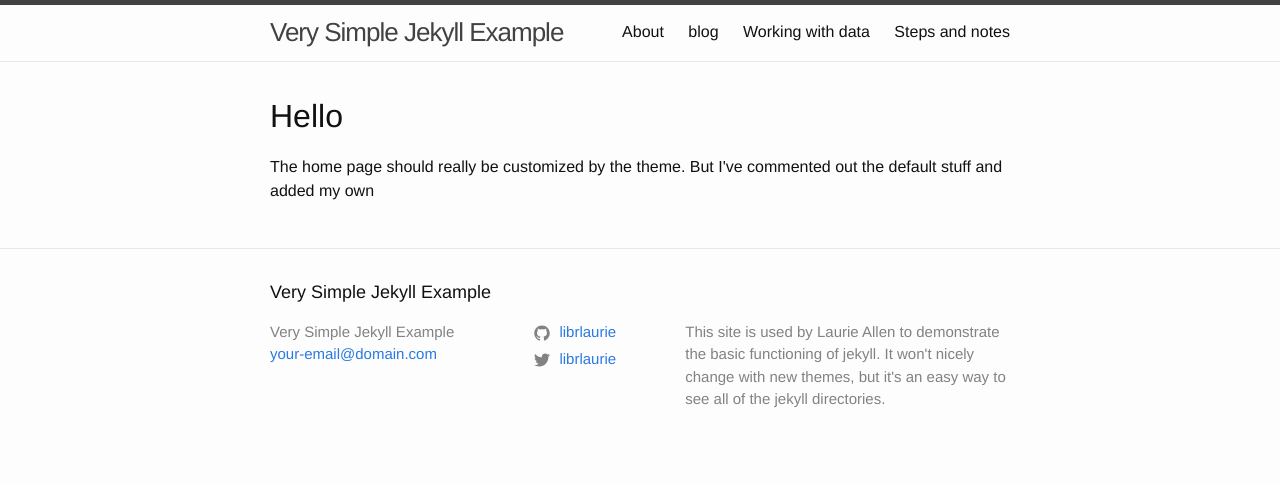
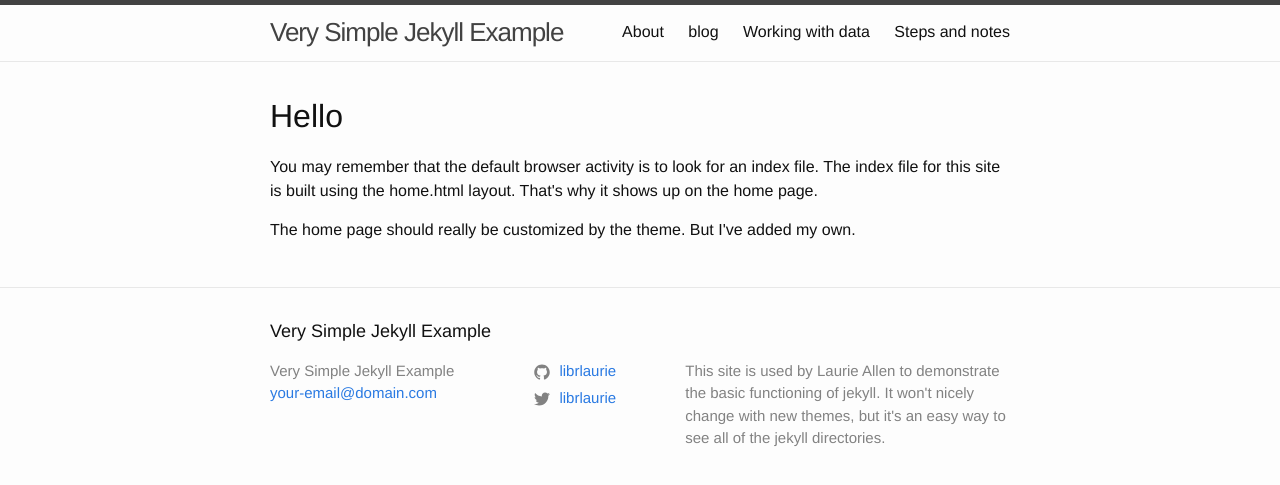
Before and after one commit to gipumpkin/gipumpkin.github.io, a Jekyll site: the page built from index.md, in a window 1280 px wide. Shown: the top 485 px of the page. Built offline with Jekyll 4.4.1, drawn with Linux system fonts in a browser that asks for light colours.

Commit message:
simplifies home page

```diff
--- a/_layouts/home.html
+++ b/_layouts/home.html
@@ -5,27 +5,12 @@ layout: default
 <div class="home">
 
   <h1>Hello</h1>
-  <p> The home page should really be customized by the theme. But I've commented out the default stuff and added my own</p>
+  <p>
+    You may remember that the default browser activity is to look for an index file.
+    The index file for this site is built using the home.html layout. That's why it shows up on the home page.
+  </p>
+  <p>
+    The home page should really be customized by the theme. But I've added my own.
+  </p>
 
-
-<!-- For purposes of example, I've commented out the default home layout for the minima theme.
-  <h1 class="page-heading">Posts</h1>
-
-  {{ content }}
-
-  <ul class="post-list">
-    {% for post in site.posts %}
-      <li>
-        {% assign date_format = site.minima.date_format | default: "%b %-d, %Y" %}
-        <span class="post-meta">{{ post.date | date: date_format }}</span>
-
-        <h2>
-          <a class="post-link" href="{{ post.url | relative_url }}">{{ post.title | escape }}</a>
-        </h2>
-      </li>
-    {% endfor %}
-  </ul>
-
-  <p class="rss-subscribe">subscribe <a href="{{ "/feed.xml" | relative_url }}">via RSS</a></p>
--->
 </div>
```
